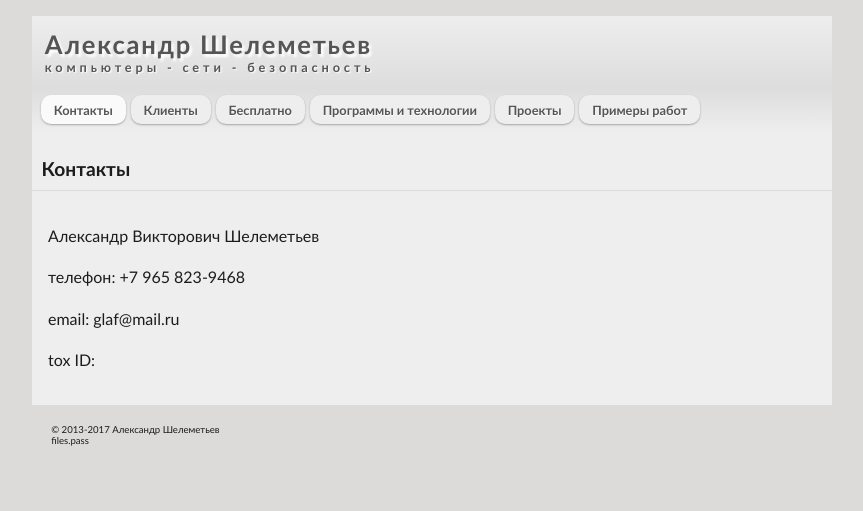
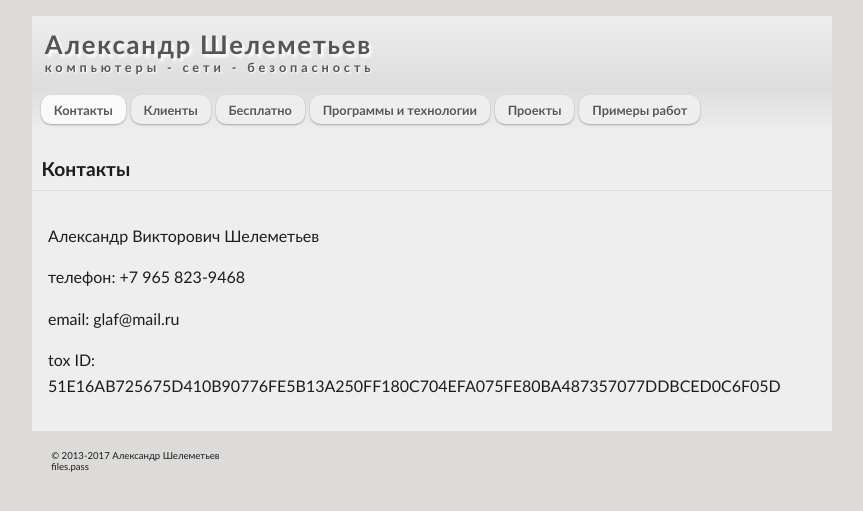
Before and after one commit to egno/egno.github.io, a Jekyll site: the page built from about.md, in a window 1280 px wide. Shown: the top 511 px of the page, without its empty margins (208-1071 px from the left). Built offline with Jekyll 4.4.1, drawn with Linux system fonts in a browser that asks for light colours.

Commit message:
Update _config.yml

```diff
--- a/_config.yml
+++ b/_config.yml
@@ -10,6 +10,7 @@ person:
   name: Александр Викторович Шелеметьев
   email: glaf@mail.ru
   phone: +7 965 823-9468
+  tox: 51E16AB725675D410B90776FE5B13A250FF180C704EFA075FE80BA487357077DDBCED0C6F05D
 
 author:
     year: 2013-2017
```
